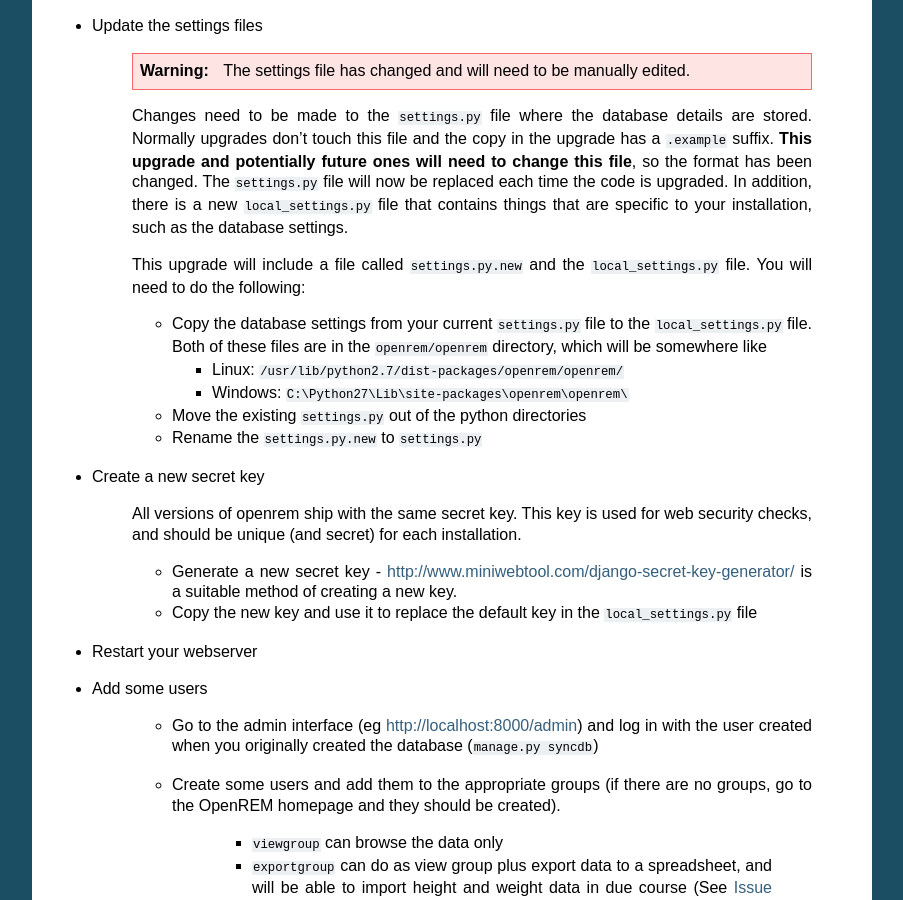
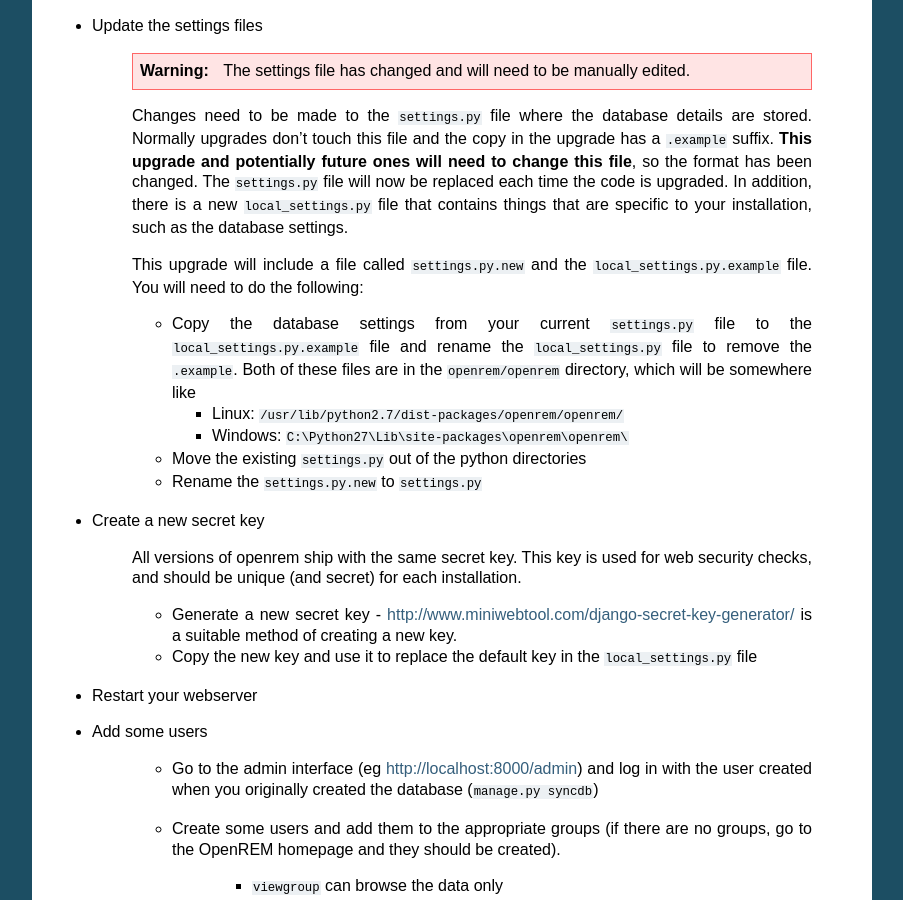
Before and after one commit to ckswilliams/modOpenREM, a Sphinx documentation site: the page built from docs/release-0.4.0.rst, in a window 1280 px wide and 900 px high, scrolled down 977 px. Shown: the whole window, without its empty margins (198-1101 px from the left). Built offline with Sphinx 7.4.7, drawn with Linux system fonts in a browser that asks for light colours.

Commit message:
Modified instructions to expect a local_settings.py.example file that needs to be renamed.

```diff
--- a/docs/release-0.4.0.rst
+++ b/docs/release-0.4.0.rst
@@ -59,10 +59,11 @@ Specific upgrade instructions
     file that contains things that are specific to your installation, such as the
     database settings.
 
-    This upgrade will include a file called ``settings.py.new`` and the ``local_settings.py``
+    This upgrade will include a file called ``settings.py.new`` and the ``local_settings.py.example``
     file. You will need to do the following:
 
-    *   Copy the database settings from your current ``settings.py`` file to the ``local_settings.py`` file.
+    *   Copy the database settings from your current ``settings.py`` file to the ``local_settings.py.example`` file
+        and rename the ``local_settings.py`` file to remove the ``.example``.
         Both of these files are in the ``openrem/openrem`` directory, which will be somewhere like
 
         *   Linux: ``/usr/lib/python2.7/dist-packages/openrem/openrem/``
```
